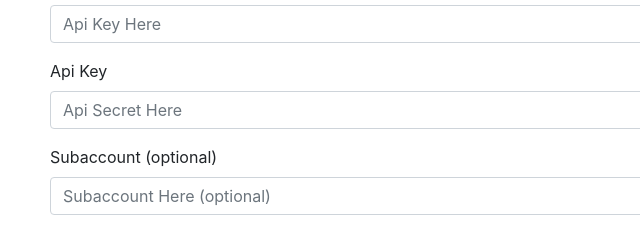
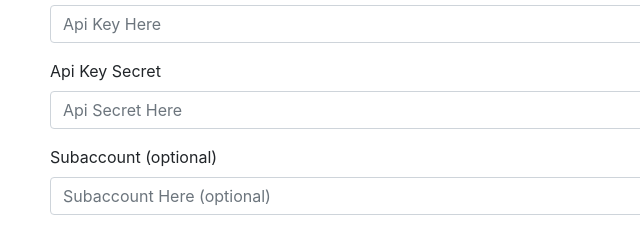
Before and after one commit to giogandola98/ExchangeTWConnector, a plain HTML site: page website/index.html in a window 1280 px wide. Shown: the part 180-417 px from the top of the page, 0-640 px from the left. Drawn offline with nearby package versions, Linux system fonts and the light colour scheme; no server answers.

Commit message:
Fix frontend iusse

```diff
--- a/website/index.html
+++ b/website/index.html
@@ -40,7 +40,7 @@
               <input type="text" class="form-control" id="apikey" placeholder="Api Key Here">
             </div>
             <div class="form-group">
-                <label for="apisecret">Api Key</label>
+                <label for="apisecret">Api Key Secret</label>
                 <input type="password" class="form-control" id="apisecret" placeholder="Api Secret Here">
             </div>
             <div class="form-group">
```
